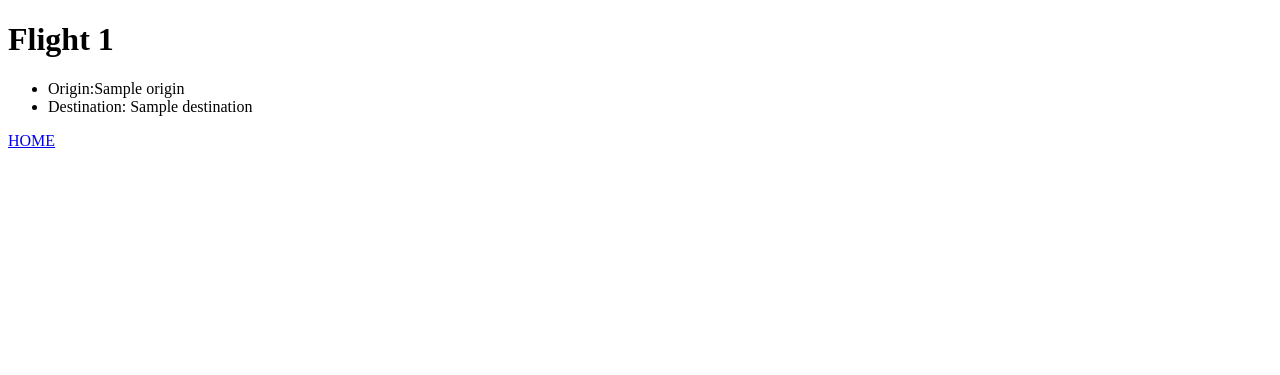
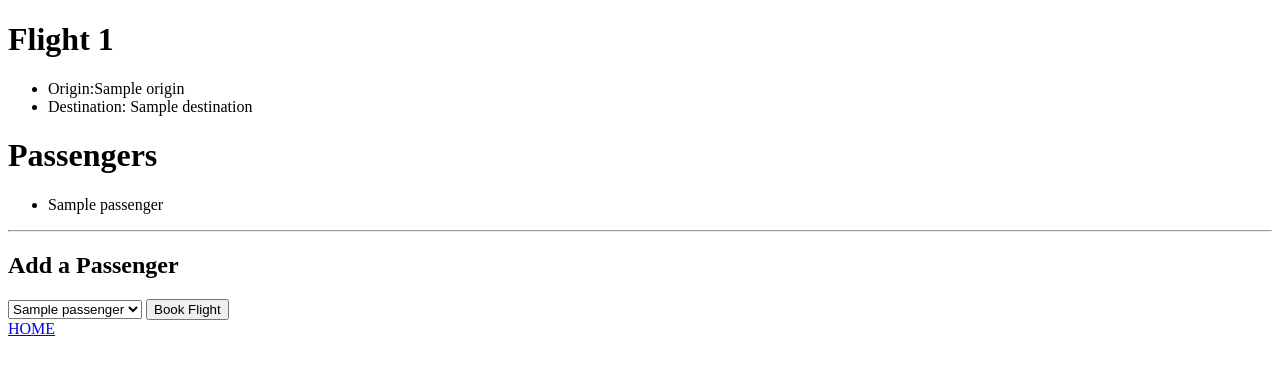
Before and after one commit to PETRUSBLACK/Flight-Airline, a Django app: template flights/templates/flights/flight.html in a window 1280 px wide. Shown: the top 375 px of the page. Run offline with Django 4.2, Linux system fonts and the light colour scheme; the template is opened without the code that fills it: most values are stand-ins (such as "Sample title", 1, 10 or a date in 2020).

Commit message:
adding the booking app feature

```diff
--- a/flights/admin.py
+++ b/flights/admin.py
@@ -1,6 +1,6 @@
 from django.contrib import admin
 
-from .models import Airport, Flight
+from .models import Airport, Flight, Passenger
 # Register your models here.
 
-admin.site.register((Airport, Flight,))
+admin.site.register((Airport, Flight, Passenger,))
--- a/flights/templates/flights/flight.html
+++ b/flights/templates/flights/flight.html
@@ -6,6 +6,30 @@
     <li>Origin:{{ flight.origin }}</li>
     <li>Destination: {{ flight.destination}}</li>
 </ul>
+<h1>Passengers</h1>
+<ul>
+    {% for passenger in passengers %}
+        <li>{{passenger}}</li>
+    {% empty %}
+        <li>No passengers</li>
+    {% endfor %}
+</ul>
+
+<hr>
+<h2>Add a Passenger</h2>
+{% if non_passengers%}
+    <form action="{% url 'flight' flight.id %}" method="post">
+        {% csrf_token %}
+        <select name="passenger">
+            {% for passenger in non_passengers%}
+                <option value="{{passenger.id}}">{{passenger}}</option>
+            {% endfor %}
+        </select>
+        <input type="submit" value="Book Flight"/>
+    </form>
+{% else %}
+    <div>No Passengers to add.</div>
+{% endif%}
 
 <a href="{% url 'index' %}">HOME</a>
 {% endblock %}
--- a/flights/urls.py
+++ b/flights/urls.py
@@ -4,5 +4,6 @@ from . import views
 
 urlpatterns = [
     path("", views.index, name="index"),
-    path("<int:flight_id>/", views.flight, name="flight")
+    path("<int:flight_id>/", views.flight, name="flight"),
+    path("<int:flight_id>/book", views.book, name="book")
 ]
```
Also changed, not shown: flights/models.py (+8 -0 lines), flights/views.py (+21 -3 lines), db.sqlite3, flights/migrations/0004_passenger.py (added).
